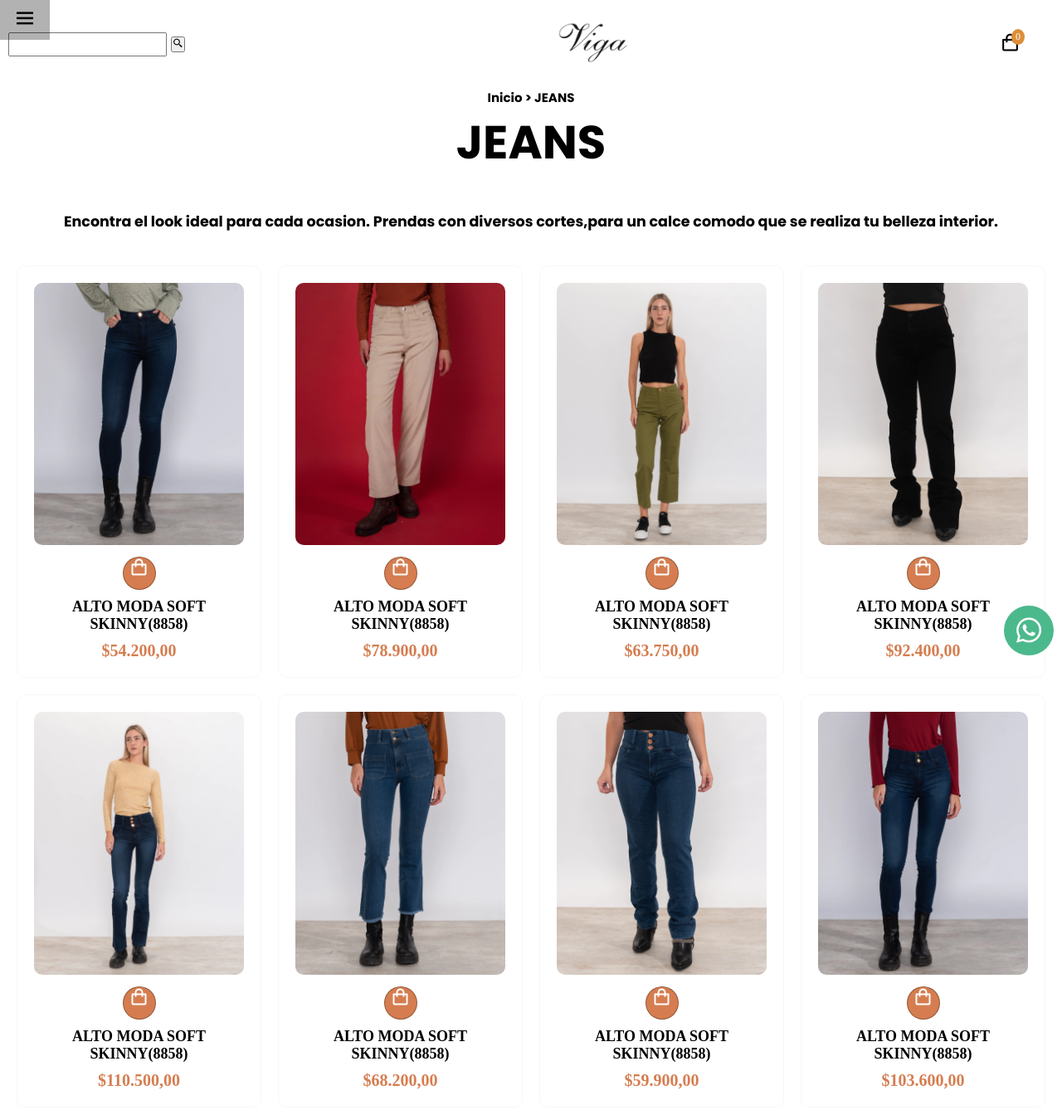
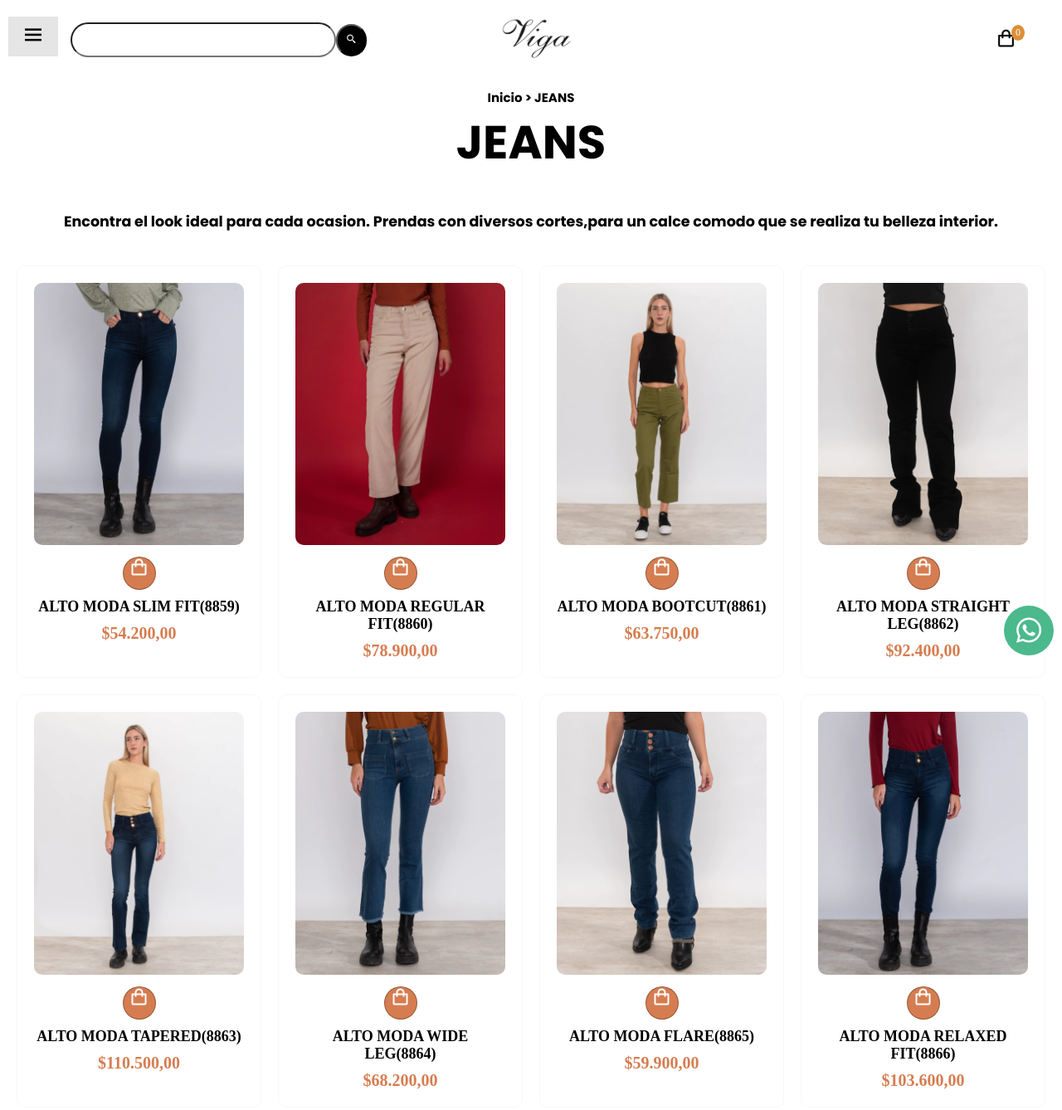
Before and after one commit to ItachiUchiha9999/Viga-, a plain HTML site: page assets/html/mujer.html in a window 1280 px wide. Shown: the top 1338 px of the page at 83% size. Drawn offline with nearby package versions, Linux system fonts and the light colour scheme.

Commit message:
Update 1.0

```diff
--- a/assets/css/style.css
+++ b/assets/css/style.css
@@ -67,7 +67,7 @@ nav{
     left: 0;
     top: 0;
     width: 200px;
-    top: 50px;
+    top: 70px;
     height: calc(100vh - 50px);
     background: var(--main-background-opacity-40);
     transform: translateX(-100%);
@@ -117,6 +117,7 @@ nav{
     transition: .5s ease;
     background: rgba(0, 0, 0, .1);
     z-index: 1011;
+    margin: 20px 0 0 10px;
 }
 
 .btn-nav:hover{
@@ -127,23 +128,43 @@ nav{
     display: flex;
     justify-content: space-between;
     align-items: center;
-    margin: 2vh 5vh 0 0;
-    padding: 10px
+    margin: 2vh 0 0 10vh;
+    padding: 5px
 }
 
-.nav-bar .search{
+.nav-bar .search {
     display: flex;
     align-items: center;
+    border-radius: 4px;
+    overflow: hidden;
 }
 
-.nav-bar .search input{
-    padding: 5px;
-    margin-right: 5px;
+.nav-bar .search input {
+    padding: 10px;
+    flex-grow: 1;
+    font-size: 16px;
+    border-radius: 30px;
+    width: 40vh;
+}
+
+.nav-bar .search button {
+    background-color: var(--main-foreground);
+    color: white;
+    border-radius: 30px;
+    padding: 10px;
+    cursor: pointer;
+    transition: background-color 0.3s ease;
+
+}
+
+.nav-bar .search button:hover {
+    background-color: var(--warning);
 }
 
 .nav-bar .logo{
     flex-grow: 1;
     text-align: center;
+    margin-right: 50vh;
 }
 
 .nav-bar .logo img{
@@ -158,11 +179,12 @@ nav{
 .nav-bar .shop a{
     position: relative;
     font-size: 25px;
+    right: 50px;
 }
 
 .nav-bar .shop span{
     position: absolute;
-    top: 35px;
+    top: 30px;
     right: 45px;
     background: var(--warning);
     color: var(--main-background);
--- a/assets/html/mujer.html
+++ b/assets/html/mujer.html
@@ -25,15 +25,15 @@
             </nav>
         </div>
         <div class="nav-bar">
-            <div class="search">
-                <input type="text">
-                <button><i class='bx bx-search-alt-2' ></i></button>
+            <div id="search-bar" class="search">
+                <input id="inp-search" class="input-search" type="text">
+                <button id="btn-search" class="btn-input"><i class='bx bx-search-alt-2'></i></button>
             </div>
             <div class="logo">
                 <a href=""><img src="/assets/img/viga-logo.png" alt=""></a>
             </div>
             <div class="shop">
-                <a href=""><i class='bx bx-shopping-bag' ></i></a>
+                <a href=""><i class='bx bx-shopping-bag'></i></a>
                 <span>0</span>
             </div>
         </div>
@@ -53,77 +53,77 @@
             </div>
         </section>
         <section>
-            <div class="card">
-                <div class="element-card">
+            <div id="prQ" class="card">
+                <div id="pd1" class="element-card" data-name="ALTO MODA SLIM FIT" data-price="54200">
                     <img src="/assets/img/f1.jpg" alt="">
                     <a href=""><i class='bx bx-shopping-bag'></i></a>
-                    <h3>ALTO MODA SOFT SKINNY(8858)</h3>
+                    <h3>ALTO MODA SLIM FIT(8859)</h3>
                     <span>$54.200,00</span>
                 </div>
-                <div class="element-card">
+                <div id="pd2" class="element-card" data-name="ALTO MODA REGULAR FIT" data-price="78900">
                     <img src="/assets/img/f2.jpg" alt="">
                     <a href=""><i class='bx bx-shopping-bag'></i></a>
-                    <h3>ALTO MODA SOFT SKINNY(8858)</h3>
+                    <h3>ALTO MODA REGULAR FIT(8860)</h3>
                     <span>$78.900,00</span>
                 </div>
-                <div class="element-card">
+                <div id="pd3" class="element-card" data-name="ALTO MODA BOOTCUT" data-price="63750">
                     <img src="/assets/img/f3.jpg" alt="">
                     <a href=""><i class='bx bx-shopping-bag'></i></a>
-                    <h3>ALTO MODA SOFT SKINNY(8858)</h3>
+                    <h3>ALTO MODA BOOTCUT(8861)</h3>
                     <span>$63.750,00</span>
                 </div>
-                <div class="element-card">
+                <div id="pr4" class="element-card" data-name="ALTO MODA STRAIGHT LEG" data-price="92400">
                     <img src="/assets/img/f4.jpg" alt="">
                     <a href=""><i class='bx bx-shopping-bag'></i></a>
-                    <h3>ALTO MODA SOFT SKINNY(8858)</h3>
+                    <h3>ALTO MODA STRAIGHT LEG(8862)</h3>
                     <span>$92.400,00</span>
                 </div>
-                <div class="element-card">
+                <div id="pr5" class="element-card" data-name="ALTO MODA TAPERED" data-price="110500">
                     <img src="/assets/img/f5.jpg" alt="">
                     <a href=""><i class='bx bx-shopping-bag'></i></a>
-                    <h3>ALTO MODA SOFT SKINNY(8858)</h3>
+                    <h3>ALTO MODA TAPERED(8863)</h3>
                     <span>$110.500,00</span>
                 </div>
-                <div class="element-card">
+                <div id="pr6" class="element-card" data-name="ALTO MODA WIDE LEG" data-price="68200">
                     <img src="/assets/img/f6.jpg" alt="">
                     <a href=""><i class='bx bx-shopping-bag'></i></a>
-                    <h3>ALTO MODA SOFT SKINNY(8858)</h3>
+                    <h3>ALTO MODA WIDE LEG(8864)</h3>
                     <span>$68.200,00</span>
                 </div>
-                <div class="element-card">
+                <div id="pd7" class="element-card" data-name="ALTO MODA FLARE" data-price="59900">
                     <img src="/assets/img/f7.jpg" alt="">
                     <a href=""><i class='bx bx-shopping-bag'></i></a>
-                    <h3>ALTO MODA SOFT SKINNY(8858)</h3>
+                    <h3>ALTO MODA FLARE(8865)</h3>
                     <span>$59.900,00</span>
                 </div>
-                <div class="element-card">
+                <div id="pr8" class="element-card" data-name="ALTO MODA RELAXED FIT" data-price="103600">
                     <img src="/assets/img/f8.jpg" alt="">
                     <a href=""><i class='bx bx-shopping-bag'></i></a>
-                    <h3>ALTO MODA SOFT SKINNY(8858)</h3>
+                    <h3>ALTO MODA RELAXED FIT(8866)</h3>
                     <span>$103.600,00</span>
                 </div>
-                <div class="element-card">
+                <div id="pr9" class="element-card" data-name="ALTO MODA CROP" data-price="71300">
                     <img src="/assets/img/f9.jpg" alt="">
                     <a href=""><i class='bx bx-shopping-bag'></i></a>
-                    <h3>ALTO MODA SOFT SKINNY(8858)</h3>
+                    <h3>ALTO MODA CROP(8867)</h3>
                     <span>$71.300,00</span>
                 </div>
-                <div class="element-card">
+                <div id="pr10" class="element-card" data-name="ALTO MODA HIGH RISE" data-price="89400">
                     <img src="/assets/img/f10.jpg" alt="">
                     <a href=""><i class='bx bx-shopping-bag'></i></a>
-                    <h3>ALTO MODA SOFT SKINNY(8858)</h3>
+                    <h3>ALTO MODA HIGH RISE(8868)</h3>
                     <span>$89.400,00</span>
                 </div>
-                <div class="element-card">
+                <div id="pr11" class="element-card" data-name="ALTO MODA LOW RISE" data-price="120000">
                     <img src="/assets/img/f11.jpg" alt="">
                     <a href=""><i class='bx bx-shopping-bag'></i></a>
-                    <h3>ALTO MODA SOFT SKINNY(8858)</h3>
+                    <h3>ALTO MODA LOW RISE(8869)</h3>
                     <span>$120.000,00</span>
                 </div>
-                <div class="element-card">
+                <div id="pr12" class="element-card" data-name="ALTO MODA MID RISE" data-price="51000">
                     <img src="/assets/img/f12.jpg" alt="">
                     <a href=""><i class='bx bx-shopping-bag'></i></a>
-                    <h3>ALTO MODA SOFT SKINNY(8858)</h3>
+                    <h3>ALTO MODA MID RISE(8870)</h3>
                     <span>$51.000,00</span>
                 </div>
             </div>
@@ -131,8 +131,8 @@
     </main>
     <footer>
         <div class="contact">
-            <a href=""><i class='bx bxl-instagram' ></i></a>
-            <a href=""><i class='bx bxl-facebook' ></i></a>
+            <a href=""><i class='bx bxl-instagram'></i></a>
+            <a href=""><i class='bx bxl-facebook'></i></a>
         </div>
         <div class="sub-nav">
             <a href="">Inicio</a>
@@ -142,9 +142,9 @@
             <a href="">Quienes Somos</a>
         </div>
         <div class="contact2">
-            <a href=""><i class='bx bxl-whatsapp' ></i>5493516349683</a>
-            <a href=""><i class='bx bx-phone' ></i>+54 9 351 634-9683</a>
-            <a href=""><i class='bx bx-envelope' ></i>paseoriveravigabootlegger@outlook.com</a>
+            <a href=""><i class='bx bxl-whatsapp'></i>5493516349683</a>
+            <a href=""><i class='bx bx-phone'></i>+54 9 351 634-9683</a>
+            <a href=""><i class='bx bx-envelope'></i>paseoriveravigabootlegger@outlook.com</a>
             <a href=""><i class='bx bx-map'></i>Paseo Rivera Indarte, Local 330 | Av. Ricardo Rojas 9006-9098, Córdoba.</a>
         </div>
         <div class="prom1">
--- a/assets/js/script.js
+++ b/assets/js/script.js
@@ -13,3 +13,23 @@ function showSlide(){
     slides[slideIndex-1].style.display='block';
     setTimeout(showSlide,5000);
 }
+
+function searchProducts() {
+    let searchQuery = document.getElementById('Search-Bar').value.toLowerCase();
+    let products = Array.from(document.getElementsByClassName('element-card'));
+
+    products.forEach(function(product) {
+        let nameProduct = product.dataset.name.toLowerCase();
+        let priceProduct = product.dataset.price.toLowerCase();
+        let displayStyle = 'none';
+
+        if (nameProduct.includes(searchQuery) || priceProduct.includes(searchQuery)) {
+            displayStyle = '';
+        }
+
+        product.style.display = displayStyle;
+    });
+}
+
+document.getElementById('Search-Bar').addEventListener('input', searchProducts);
+document.getElementById('btn-search').addEventListener('click', searchProducts);
```
